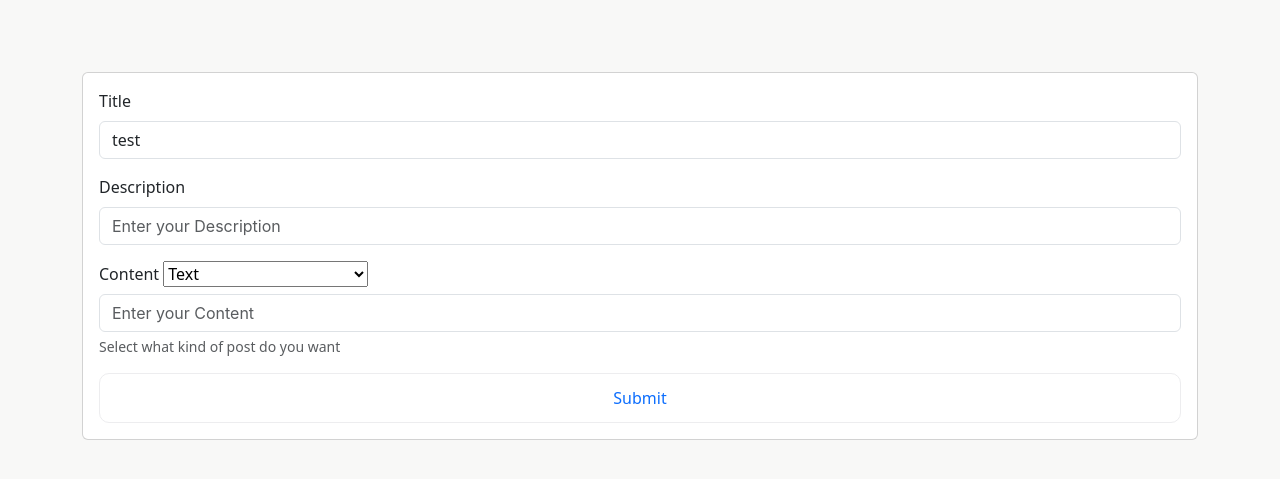
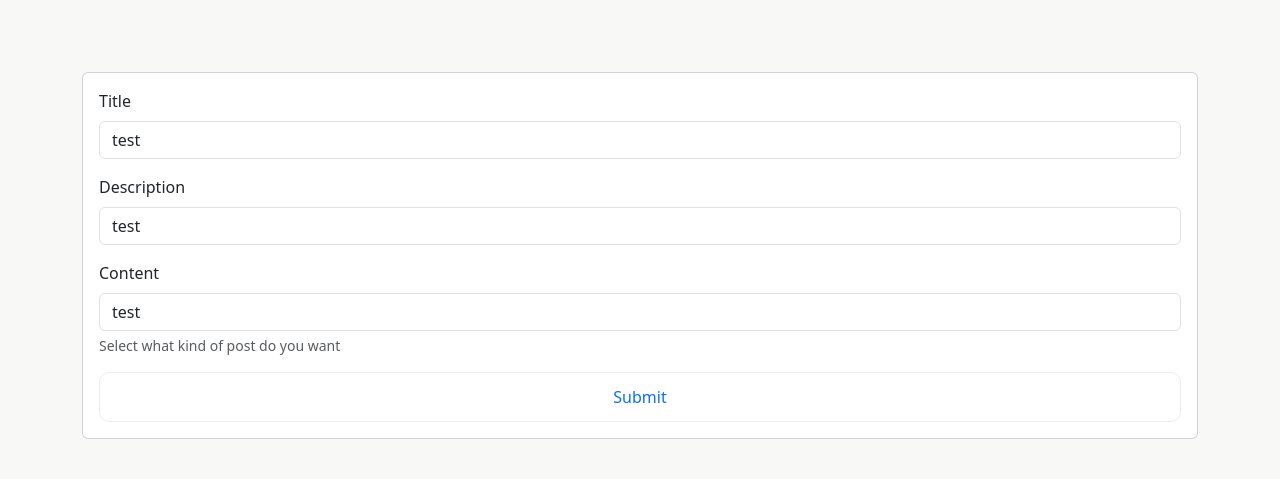
Before and after one commit to rodelio30/Fork-Copy, a PHP site: page /dashboard/edit_post.php?PID=5 in a window 1280 px wide. Shown: the part 76-555 px from the top of the page. Run offline with PHP 8.4, Linux system fonts and the light colour scheme; a user stored in the database is signed in; data comes from the database, SQL or seed files in the repository.

Commit message:
Working edit

```diff
--- a/dashboard/edit_post.php
+++ b/dashboard/edit_post.php
@@ -8,12 +8,63 @@ if (empty($_SESSION['user_id'])) {
 
 $success_message = "";
 
+
+$post_id = $_GET['PID'];
+
+$sql = "SELECT
+            b.post_id,
+            b.title,
+            b.description,
+            b.post_type,
+            b.content,
+            u.fullname
+        FROM
+            blogpost AS b
+        JOIN
+            users AS u ON b.user_id = u.user_id
+        WHERE
+            b.post_id = $post_id";
+
+$result = $conn->query($sql);
+
+if ($result->num_rows > 0) {
+     $row         = $result->fetch_assoc();
+     $title       = $row['title'];
+     $post_id     = $row['post_id'];
+     $description = $row['description'];
+     $fullname    = $row['fullname'];
+     $post_type   = $row['post_type'];
+     $content     = $row['content'];
+
+     if($post_type =='iframe') {
+        $content = htmlspecialchars($content);
+     }
+
+     $sql_comments = "SELECT
+                        c.comment_id,
+                        c.comment_text,
+                        c.created_at,
+                        u.fullname AS commenter
+                    FROM
+                        comments AS c
+                    JOIN
+                        users AS u ON c.user_id = u.user_id
+                    WHERE
+                        c.post_id = $post_id
+                    ORDER BY
+                        c.created_at DESC";
+
+    $result_comments = $conn->query($sql_comments);
+
+} else {
+    echo "Post not found.";
+}
+
+
     if (isset($_POST['edit_post'])) {
         $user_id     = $_SESSION['user_id'];
         $title       = $_POST['title'];
         $description = $_POST['description'];
-
-        $post_type = $_POST['post_type'];
 
         switch ($post_type) {
             case 'text':
@@ -59,86 +110,21 @@ $success_message = "";
 
         $update_date = date("Y-m-d");
 
-        $sql = "INSERT INTO blogpost (user_id, title, description, post_type, content, update_date) VALUES ('$user_id', '$title', '$description', '$post_type','$content', '$update_date')";
+        $sql = "UPDATE blogpost SET
+            title = '$title',
+            description = '$description',
+            content = '$content',
+            update_date = '$update_date'
+        WHERE post_id = $post_id";
 
         if ($conn->query($sql) === TRUE) {
             // Registration successful
             sleep(1);
             header('location: home.php');
-
         } else {
             $error_message = "Error: " . $sql . "<br>" . $conn->error;
         }
     }
-
-$post_id = $_GET['PID'];
-
-$sql = "SELECT
-            b.post_id,
-            b.title,
-            b.description,
-            b.post_type,
-            b.content,
-            u.fullname
-        FROM
-            blogpost AS b
-        JOIN
-            users AS u ON b.user_id = u.user_id
-        WHERE
-            b.post_id = $post_id";
-
-$result = $conn->query($sql);
-
-if ($result->num_rows > 0) {
-     $row         = $result->fetch_assoc();
-     $title       = $row['title'];
-     $description = $row['description'];
-     $fullname    = $row['fullname'];
-     $post_type   = $row['post_type'];
-     $content     = $row['content'];
-
-     $sql_comments = "SELECT
-                        c.comment_id,
-                        c.comment_text,
-                        c.created_at,
-                        u.fullname AS commenter
-                    FROM
-                        comments AS c
-                    JOIN
-                        users AS u ON c.user_id = u.user_id
-                    WHERE
-                        c.post_id = $post_id
-                    ORDER BY
-                        c.created_at DESC";
-
-    $result_comments = $conn->query($sql_comments);
-
-} else {
-    echo "Post not found.";
-}
-
-if (isset($_POST['submit_comment'])) {
-    $post_id = $_POST['post_id'];
-    $user_id = $_SESSION['user_id'];
-    $comment_text = $_POST['comment_text'];
-
-    // Insert comment into database
-    $sql = "INSERT INTO comments (post_id, user_id, comment_text) VALUES (?, ?, ?)";
-    $stmt = $conn->prepare($sql);
-    $stmt->bind_param("iis", $post_id, $user_id, $comment_text);
-
-    if ($stmt->execute()) {
-        // Comment added successfully
-        header("Location: view_post.php?PID=$post_id");
-        exit;
-    } else {
-        // Handle error
-        echo "Error: " . $conn->error;
-    }
-
-    // Close database connection
-    $conn->close();
-}
 
 $conn->close();
 
@@ -169,21 +155,26 @@ $conn->close();
                 </div>
                 <div class="mb-3">
                     <label class="form-label">Description</label>
-                    <input type="text" class="form-control" name="description" placeholder="Enter your Description">
+                    <input type="text" class="form-control" name="description" value="<?=$description?>" placeholder="Enter your Description">
                 </div>
                 <div class="mb-3">
                     <label class="form-label">Content</label>
-                    <select id="post-select" name="post_type" class="m-t-10" class="form-control m-t-10 text-left">
-                        <option value="text">Text</option>
-                        <option value="image">Photo</option>
-                        <option value="iframe">Iframe of Youtube Video</option>
-                    </select>
-                    <input type="text" id="text-content" name="content" class="form-control" placeholder="Enter your Content">
-                    <input type="file" id="image-content" name="image" class="form-control-file" style="display: none;">
-                    <input type="text" id="link-content" name="link" class="form-control" placeholder="Enter your Link here" style="display: none;">
+
+                    <?php if($post_type == 'text') {?>
+                        <input type="text" name="content" value="<?=$content?>" class="form-control" placeholder="Enter your Content">
+                    <?php }?>
+
+                    <?php if($post_type == 'image') {?>
+                        <input type="file" name="image" class="form-control-file">
+                    <?php }?>
+
+                    <?php if($post_type == 'iframe') {?>
+                        <input type="text" name="link" value="<?=$content?>" class="form-control" placeholder="Enter your Content">
+                    <?php }?>
+
                      <div id="emailHelp" class="form-text">Select what kind of post do you want</div>
                 </div>
-                <button type="submit" name="add_post" class="btn btn-outline-primary">Submit</button>
+                <button type="submit" name="edit_post" class="btn btn-outline-primary">Submit</button>
                 </form>
         </div>
     </div>
```
